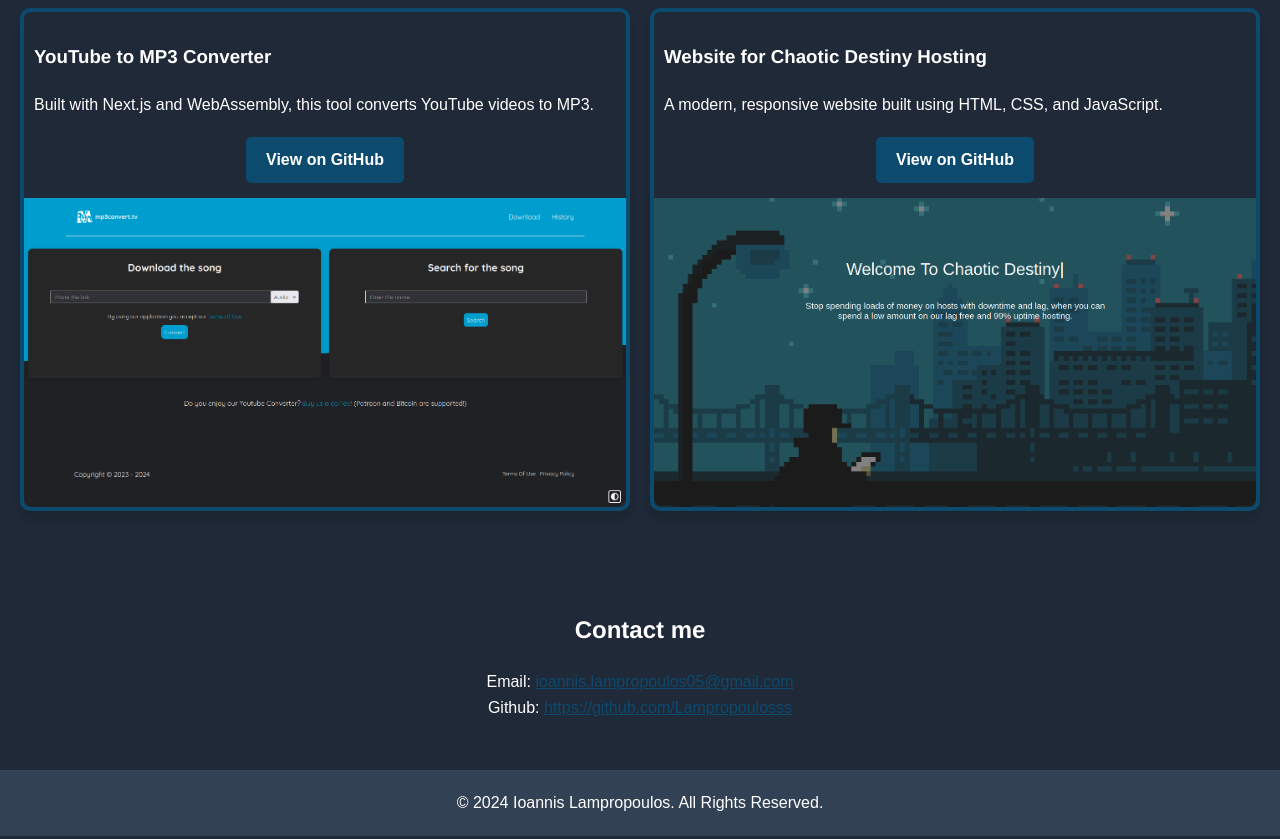
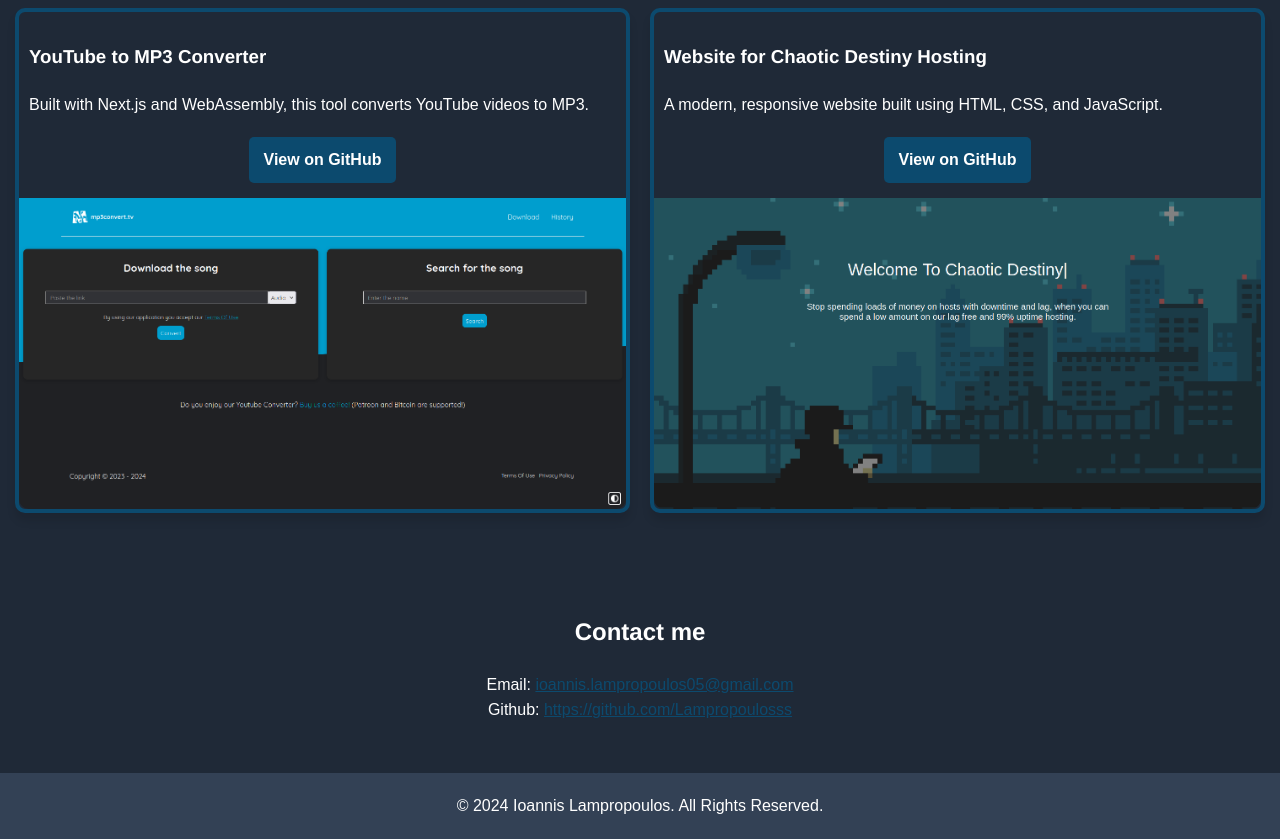
Before and after one commit to Lampropoulosss/Lampropoulosss.github.io, a website built with Parcel: page src/index.html in a window 1280 px wide. Shown: the part 580-1419 px from the top of the page. Built offline with nearby package versions, Linux system fonts and the light colour scheme.

Commit message:
overflow fix in index

```diff
--- a/src/styles.css
+++ b/src/styles.css
@@ -67,7 +67,7 @@ nav a:hover {
   display: flex;
   align-items: center;
   justify-content: space-around;
-  padding: 50px 20px;
+  padding: 50px 15px;
   flex-wrap: wrap;
 }
 
@@ -90,7 +90,7 @@ nav a:hover {
 } */
 
 .contact {
-  padding: 50px 20px;
+  padding: 50px 15px;
   text-align: center;
 }
 
@@ -100,9 +100,9 @@ nav a:hover {
 
 .projects {
   display: grid;
-  grid-template-columns: repeat(auto-fit, minmax(280px, 1fr));
+  grid-template-columns: repeat(auto-fit, minmax(300px, 1fr));
   gap: 20px;
-  padding: 50px 20px;
+  padding: 50px 15px;
 }
 
 .projects .card {
@@ -125,6 +125,7 @@ nav a:hover {
   margin-top: 15px;
   width: 100%;
   border-radius: 0 0 10px 10px;
+  object-fit: cover; /* Ensures the image doesn't overflow */
 }
 
 .projects .card:hover {
@@ -134,7 +135,7 @@ nav a:hover {
 .github-button {
   display: inline-block;
   width: fit-content;
-  padding: 10px 20px;
+  padding: 10px 15px;
   text-align: center;
   margin: 10px auto 0 auto;
   background-color: var(--accent-color);
```
